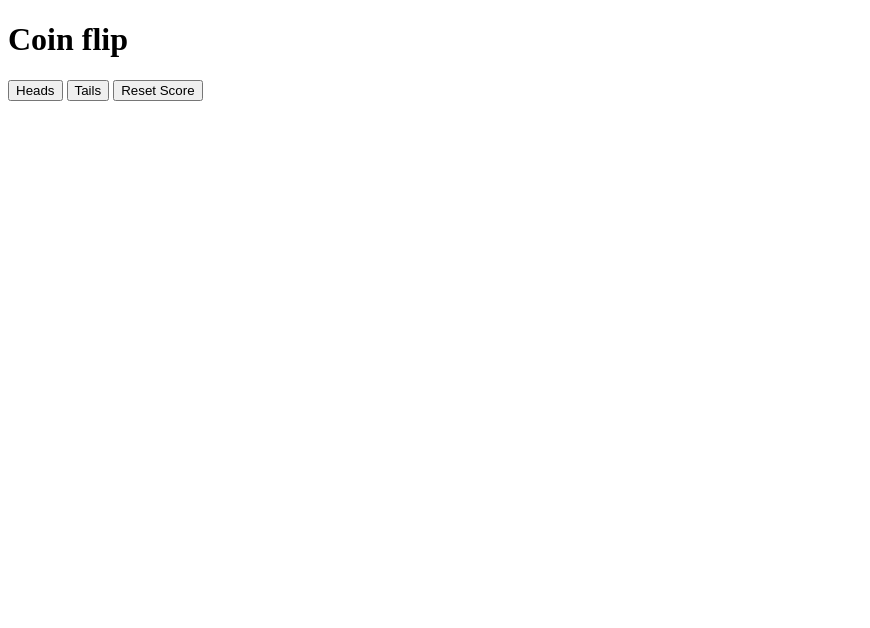
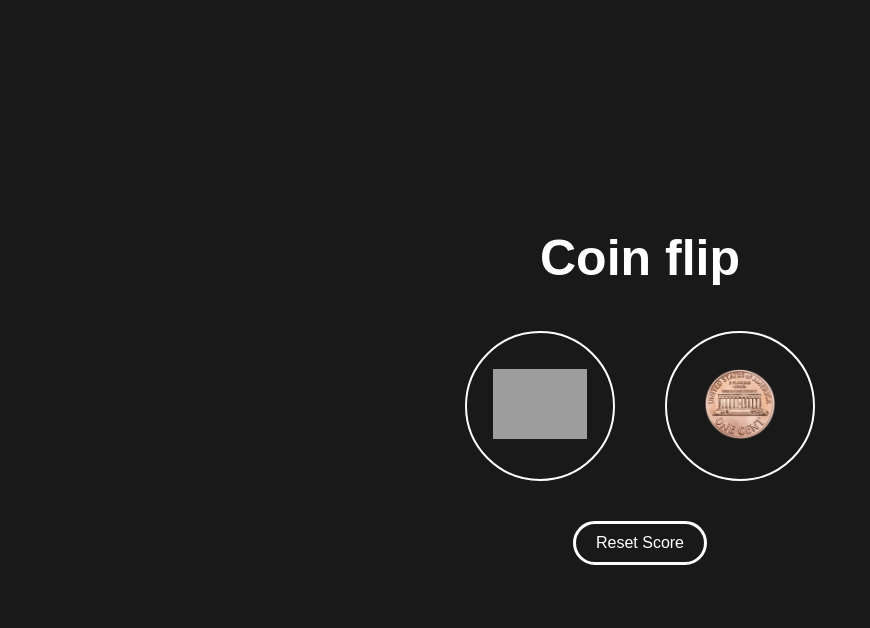
Before and after one commit to SuperTarko/Coin-flip, a plain HTML site: page index.html in a window 1280 px wide. Shown: the whole page, without its empty margins (0-870 px from the left). Drawn offline with Linux system fonts and the light colour scheme; grey boxes are pictures that could not be loaded.

Commit message:
CSS added

```diff
--- a/app.js
+++ b/app.js
@@ -36,6 +36,11 @@ function game(playerChoice) {
 
   localStorage.setItem("score", JSON.stringify(score));
 
-  alert(`The flip was ${flipResult}. ${result}
-Wins: ${score.wins}, Losses ${score.losses}`);
+  updateScoreElement();
+
+  document.querySelector(".js-result").innerHTML = result;
 }
+
+function updateScoreElement(){
+  document.querySelector(".js-score").innerHTML = `Wins: ${score.wins}, Losses ${score.losses}`
+}
--- a/index.html
+++ b/index.html
@@ -4,22 +4,42 @@
     <meta charset="UTF-8" />
     <meta name="viewport" content="width=device-width, initial-scale=1.0" />
     <script src="app.js" defer></script>
+    <link rel="stylesheet" href="style.css">
     <title>Coin flip</title>
   </head>
   <body>
+    <div class="container">
       <h1>Coin flip</h1>
 
-    <button onclick="game('heads')">Heads</button>
-    <button onclick="game('tails')">Tails</button>
+      <div class="buttons">
+
+        <button onclick="game('heads')" class="move-button">
+          <img src="img/heads-emoji.png" class="move-icon">
+        </button>
+
+        <button onclick="game('tails')" class="move-button">
+          <img src="img/tails-emoji.png" class="move-icon">
+        </button>
+
+      </div>
+
       <button
       onclick="
         score.wins = 0;
         score.losses = 0;
         score.ties = 0;
         localStorage.removeItem('score');
+        updateScoreElement();
       "
+      class="reset-score-button"
       >
         Reset Score
       </button>
+
+
+
+      <p class="js-result result"></p>
+      <p class="js-score score"></p>
+    </div>
   </body>
 </html>
--- /dev/null
+++ b/style.css
@@ -0,0 +1,75 @@
+body {
+  background-color: rgb(25, 25, 25);
+  padding: 0;
+  margin: 0;
+  color: white;
+  font-family: Arial, Helvetica, sans-serif;
+  text-align: center;
+  min-height: 100vh;
+  display: flex;
+  justify-content: center;
+  align-items: center;
+}
+
+.container {
+  max-width: 800px;
+  margin: 0 auto;
+  padding: 20px;
+}
+
+h1 {
+  font-size: 50px;
+}
+
+.move-icon {
+  height: 70px;
+}
+
+.move-button {
+  cursor: pointer;
+  height: 150px;
+  width: 150px;
+  font-size: 16px;
+  background-color: transparent;
+  color: white;
+  border: 2px solid white;
+  border-radius: 50%;
+  margin: 10px;
+  transition: background-color 0.3s;
+}
+.move-button:hover {
+  background-color: rgba(255, 255, 255, 0.1);
+}
+
+.buttons {
+  width: 700px;
+  display: flex;
+  justify-content: center;
+  gap: 30px; /* This adds space between buttons */
+  margin: 30px auto; /* This centers the container and adds vertical space */
+}
+
+.result {
+  font-size: 40px;
+  margin-top: 20px;
+  font-weight: bold;
+}
+
+.score {
+  font-size: 30px;
+  font-weight: bold;
+}
+
+.reset-score-button {
+  padding: 10px 20px;
+  font-size: 16px;
+  background-color: transparent;
+  border: 3px solid white;
+  border-radius: 50px;
+  color: white;
+  transition: background-color 0.3s;
+}
+
+.reset-score-button:hover {
+  background-color: rgba(255, 255, 255, 0.1);
+}
```
Also changed, not shown: img/tails-emoji.png (added), 1 other file. Lines whose indentation alone changed are shown as unchanged.
